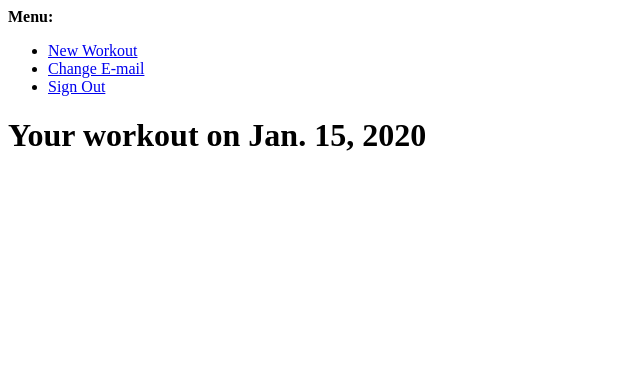
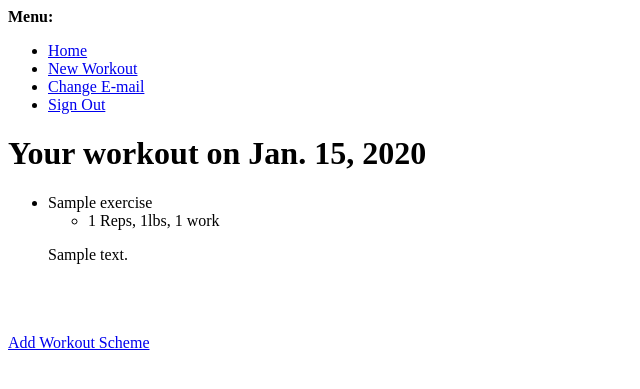
Before and after one commit to cmclaug3/workout_tracker, a Django app: page /workout/1 in a window 1280 px wide. Shown: the top 389 px of the page, without its empty margins (0-640 px from the left). Run offline with Django 3.2, Linux system fonts and the light colour scheme; a user stored in the database is signed in; tables that the repository leaves empty hold one stand-in row (values such as "Sample post"); parts of the project's set-up code (start-up, migrations or seed data) failed here and were passed over.

Commit message:
everyone drowning?

```diff
--- a/fitness/models.py
+++ b/fitness/models.py
@@ -71,7 +71,11 @@ class WorkoutScheme(models.Model):
         abstract = True
 
 
-class ResistanceScheme(WorkoutScheme):
+class ResistanceScheme(models.Model):
+    workout = models.ForeignKey(Workout)
+    exercise = models.ForeignKey(Exercise)
+    variation = models.CharField(max_length=100, blank=True, null=True)
+    notes = models.TextField(null=True, blank=True)
     rep_style = models.CharField(max_length=20, choices=REP_STYLE_CHOICES)
 
     # def __str__(self):
--- a/fitness/templates/base.html
+++ b/fitness/templates/base.html
@@ -21,6 +21,7 @@
   <div>
     <strong>Menu:</strong>
     <ul>
+      <li><a href="{% url 'home' %}">Home</a></li>
       {% if user.is_authenticated %}
         <li><a href="{% url 'new_workout' %}">New Workout</a></li>
         <li><a href="{% url 'account_email' %}">Change E-mail</a></li>
--- a/fitness/templates/fitness/new_workout.html
+++ b/fitness/templates/fitness/new_workout.html
@@ -3,7 +3,8 @@
 {% block content %}
 
   <form method="POST">
-    {{ form }}
+    {{ form.as_p }}
+      <br>
     <input type="submit" value="Save"/>
     {% csrf_token %}
   </form>
--- a/fitness/templates/fitness/new_workout_set.html
+++ b/fitness/templates/fitness/new_workout_set.html
@@ -2,12 +2,10 @@
 
 {% block content %}
 
-    <form method="POST">
+  <form method="POST">
     {{ form.as_p }}
       <br>
     <input type="submit" value="Save"/>
-      <br><br>
-    <input type="submit" name="add_another" value="Save and Add Another"/>
     {% csrf_token %}
   </form>
 
--- a/fitness/templates/fitness/single.html
+++ b/fitness/templates/fitness/single.html
@@ -5,14 +5,22 @@
   <h1>Your workout on {{ workout.date }}</h1>
 
   <ul>
-    {% for workout_set in workout.workoutset_set.all %}
+    {% for resistance_scheme in workout.resistancescheme_set.all %}
       <li>
-        {{ workout_set.exercise.title }}, {{ workout_set.reps }} Reps, {{ workout_set.load }}lbs, {{ workout_set.work }} work
-        {% if workout_set.notes %}
-          <p>{{ workout_set.notes }}</p>
+        {{ resistance_scheme.exercise.title }}
+        <ul>
+          {% for resistance_set in resistance_scheme.resistanceset_set.all %}
+            <li>{{ resistance_set.reps }} Reps, {{ resistance_set.load }}lbs, {{ resistance_set.work }} work</li>
+          {% endfor %}
+        </ul>
+        {% if resistance_scheme.notes %}
+          <p>{{ resistance_scheme.notes }}</p>
         {% endif %}
       </li>
     {% endfor %}
   </ul>
 
+  <br><br><br>
+  <a href="{% url 'new_resistance_scheme' workout.id %}">Add Workout Scheme</a>
+
 {% endblock %}
--- a/fitness/urls.py
+++ b/fitness/urls.py
@@ -1,10 +1,13 @@
 from django.conf.urls import url
 
-from fitness.views import home, NewWorkoutView, single_workout
+from fitness.views import home, NewWorkoutView, single_workout, ResistanceSchemeView, ResistanceSetView
 
 urlpatterns = [
     url(r'^workout/(?P<workout_id>[0-9]+)$', single_workout, name='single_workout'),
     url(r'^new_workout$', NewWorkoutView.as_view(), name='new_workout'),
+    url(r'^new_resistance_scheme/(?P<workout_id>[0-9]+)$', ResistanceSchemeView.as_view(),
+        name='new_resistance_scheme'),
+    url(r'^new_resistance_set/(?P<scheme_id>[0-9]+)$', ResistanceSetView.as_view(), name='new_resistance_set'),
     # url(r'^new_workout_set/(?P<workout_id>[0-9]+)$', NewWorkoutSetView.as_view(), name='new_workout_set'),
     url(r'^$', home, name='home'),
 ]
--- a/fitness/views.py
+++ b/fitness/views.py
@@ -6,8 +6,8 @@ from django.core.urlresolvers import reverse
 from django.shortcuts import redirect, render
 from django.views import View
 
-from fitness.forms import ExerciseForm, WorkoutForm
-from fitness.models import Workout
+from fitness.forms import ResistanceSetForm, ResistanceSchemeForm, WorkoutForm
+from fitness.models import ResistanceScheme, Workout
 
 
 def home(request):
@@ -57,8 +57,83 @@ class NewWorkoutView(View):
         obj = form.save(commit=False)
         obj.user = request.user
         obj.save()
-        return redirect(reverse('new_workout_set', kwargs={'workout_id': obj.id}))
+        return redirect(reverse('new_resistance_scheme', kwargs={'workout_id': obj.id}))
 
+
+class ResistanceSchemeView(View):
+    def get(self, request, workout_id):
+        if not request.user.is_authenticated:
+            return redirect(reverse('account_login'))
+        try:
+            workout = Workout.objects.get(user=request.user, id=workout_id)
+        except Workout.DoesNotExist:
+            messages.add_message(request, messages.ERROR, 'No horkout with id {}.'.format(workout_id))
+            return redirect(reverse('home'))
+        context = {
+            'form': ResistanceSchemeForm(initial={'workout': workout}),
+        }
+        return render(request, 'fitness/new_workout_set.html', context)
+
+    def post(self, request, workout_id):
+        if not request.user.is_authenticated:
+            return redirect(reverse('account_login'))
+        try:
+            workout = Workout.objects.get(user=request.user, id=workout_id)
+        except Workout.DoesNotExist:
+            messages.add_message(request, messages.ERROR, 'No horkout with id {}.'.format(workout_id))
+            return redirect(reverse('home'))
+        form = ResistanceSchemeForm(request.POST, initial={'workout': workout})
+        if not form.is_valid():
+            context = {
+                'form': form,
+            }
+            return render(request, 'fitness/new_workout_set.html', context)
+        scheme = form.save()
+
+        return redirect((reverse('new_resistance_set', kwargs={'scheme_id': scheme.id})))
+
+
+class ResistanceSetView(View):
+    def get(self, request, scheme_id):
+        if not request.user.is_authenticated:
+            return redirect(reverse('account_login'))
+        try:
+            scheme = ResistanceScheme.objects.get(workout__user=request.user, id=scheme_id)
+        except ResistanceScheme.DoesNotExist:
+            messages.add_message(request, messages.ERROR, 'No ResistanceScheme with id {}.'.format(scheme_id))
+            return redirect(reverse('home'))
+        context = {
+            'form': ResistanceSetForm(initial={'scheme': scheme}),
+        }
+        return render(request, 'fitness/new_resistance_set.html', context)
+
+    def post(self, request, scheme_id):
+        if not request.user.is_authenticated:
+            return redirect(reverse('account_login'))
+        try:
+            scheme = ResistanceScheme.objects.get(workout__user=request.user, id=scheme_id)
+        except ResistanceScheme.DoesNotExist:
+            messages.add_message(request, messages.ERROR, 'No ResistanceScheme with id {}.'.format(scheme_id))
+            return redirect(reverse('home'))
+        form = ResistanceSetForm(request.POST, initial={'scheme': scheme})
+        if not form.is_valid():
+            context = {
+                'form': form,
+            }
+            return render(request, 'fitness/new_resistance_set.html', context)
+        workout_set = form.save()
+
+        if request.POST.get('add_another'):
+            # return self.get(request, workout_id)
+            return redirect((reverse('new_resistance_set', kwargs={'scheme_id': scheme.id})))
+
+        if request.POST.get('save_review'):
+            # return self.get(request, workout_id)
+            return redirect((reverse('single_workout', kwargs={'workout_id': workout_set.scheme.workout.id})))
+
+        # add another workout set?
+
+        return redirect(reverse('new_resistance_scheme', kwargs={'workout_id': workout_set.scheme.workout.id}))
 
 # class NewWorkoutSetView(View):
 #     def get(self, request, workout_id):
```
Also changed, not shown: fitness/forms.py (+44 -4 lines), fitness/templates/fitness/new_resistance_set.html (added, +16 -0 lines).
